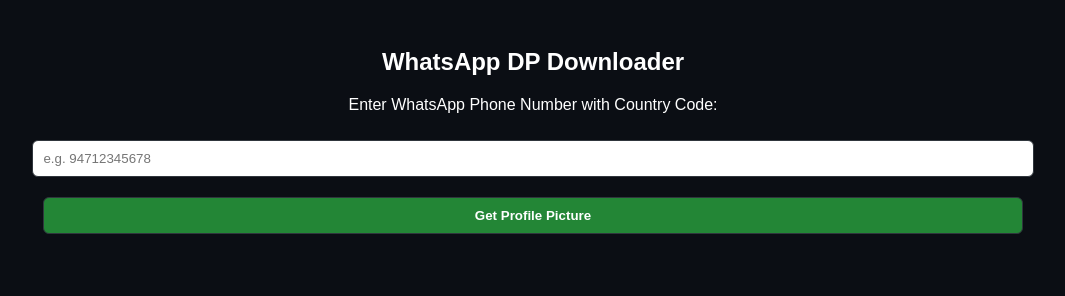
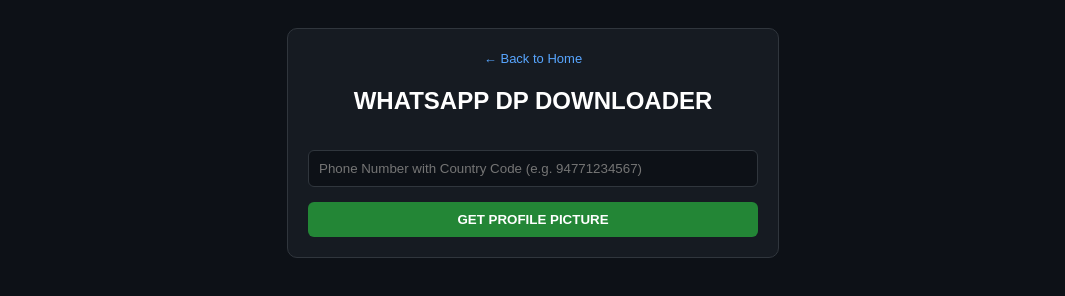
Before and after one commit to chamidudilshan6767-bit/Dilshan-All-In-One-1, a website: page public/whatsapp-dp-downloader.html in a window 1280 px wide. Shown: the whole page, without its empty margins (107-1172 px from the left). Drawn offline with Linux system fonts and the light colour scheme.

Commit message:
Update whatsapp-dp-downloader.html

```diff
--- a/public/whatsapp-dp-downloader.html
+++ b/public/whatsapp-dp-downloader.html
@@ -5,22 +5,25 @@
     <meta name="viewport" content="width=device-width, initial-scale=1.0">
     <title>WhatsApp DP Downloader</title>
     <style>
-        body { font-family: sans-serif; background: #0b0e14; color: white; padding: 20px; text-align: center; }
-        input, button { padding: 10px; margin: 10px; width: 80%; border-radius: 6px; border: 1px solid #30363d; }
-        button { background: #238636; color: white; font-weight: bold; }
+        body { font-family: sans-serif; background: #0d1117; color: #c9d1d9; padding: 20px 15px; display: flex; justify-content: center; }
+        .box { background: #161b22; border: 1px solid #30363d; border-radius: 10px; padding: 20px; width: 100%; max-width: 450px; text-align: center; }
+        a { color: #58a6ff; text-decoration: none; font-size: 13px; }
+        input { width: 100%; padding: 10px; margin: 15px 0; border-radius: 6px; border: 1px solid #30363d; background: #0d1117; color: white; box-sizing: border-box; }
+        button { width: 100%; padding: 10px; background: #238636; color: white; border: none; border-radius: 6px; font-weight: bold; cursor: pointer; }
     </style>
 </head>
 <body>
-    <h2>WhatsApp DP Downloader</h2>
-    <p>Enter WhatsApp Phone Number with Country Code:</p>
-    <input type="text" id="phoneNum" placeholder="e.g. 94712345678">
-    <button onclick="fetchDP()">Get Profile Picture</button>
+    <div class="box">
+        <a href="index.html">← Back to Home</a>
+        <h2 style="color:#fff;">WHATSAPP DP DOWNLOADER</h2>
+        <input type="text" id="dpNum" placeholder="Phone Number with Country Code (e.g. 94771234567)">
+        <button onclick="getDP()">GET PROFILE PICTURE</button>
+    </div>
 
     <script>
-        function fetchDP() {
-            const num = document.getElementById('phoneNum').value;
-            if(!num) return alert('Please enter phone number!');
-            alert('Opening WhatsApp direct link to fetch profile picture info...');
+        function getDP() {
+            const num = document.getElementById('dpNum').value;
+            if(!num) return alert('Enter phone number!');
             window.open(`https://wa.me/${num}`, '_blank');
         }
     </script>
```
